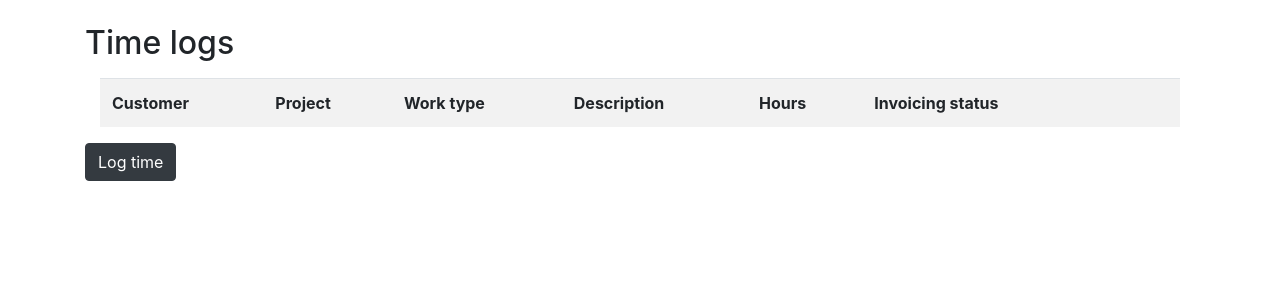
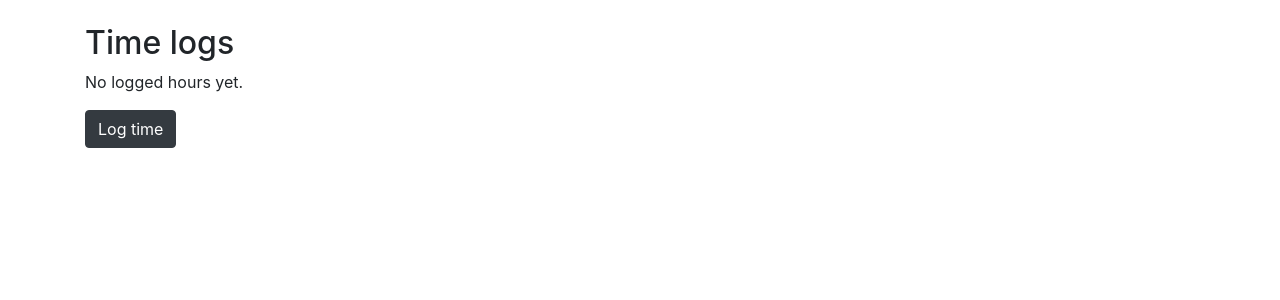
Before and after one commit to emmalait/project-time-mgmt, a Python web app: template application/templates/timelogs/list.html in a window 1280 px wide. Shown: the part 56-356 px from the top of the page. Run offline with Jinja, Linux system fonts and the light colour scheme; the template is opened without the code that fills it, so the values that code supplies are empty; some libraries are stand-ins or nearby versions.

Commit message:
View timelogs table only if timelogs exist

```diff
--- a/application/templates/timelogs/list.html
+++ b/application/templates/timelogs/list.html
@@ -2,6 +2,7 @@
 
 <h2>Time logs</h2>
 
+{% if timelogs %}
 <p>
     <div class="col-12">
            <table class="table table-striped">
@@ -46,6 +47,10 @@
     </div>
 </p>
 
+{% else %}
+<p>No logged hours yet.</p>
+{% endif%}
+
 <p><a href="{{ url_for('timelogs_form') }}" class="btn btn-dark">Log time</a></p>
 
 {% endblock %}
```
